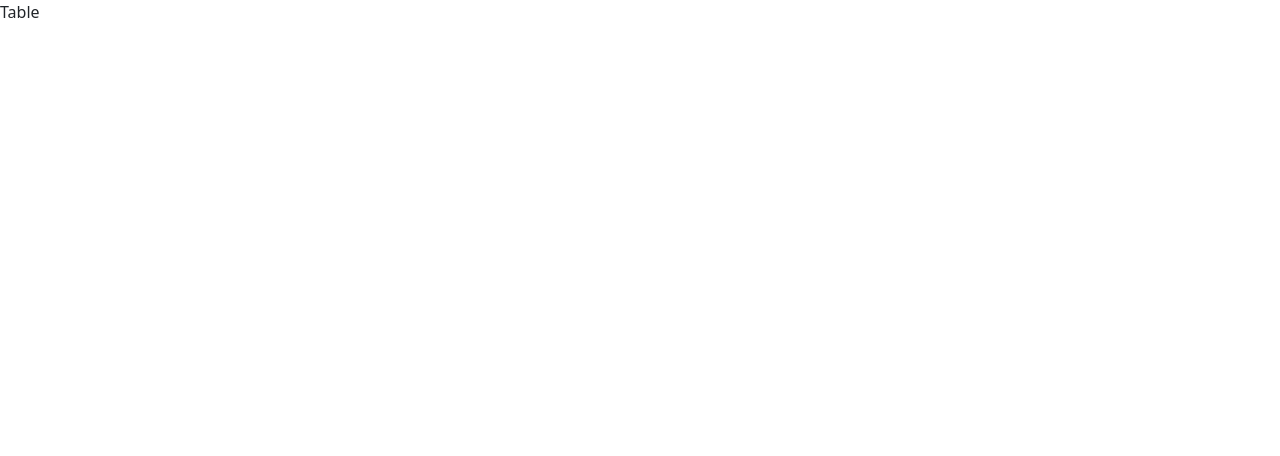
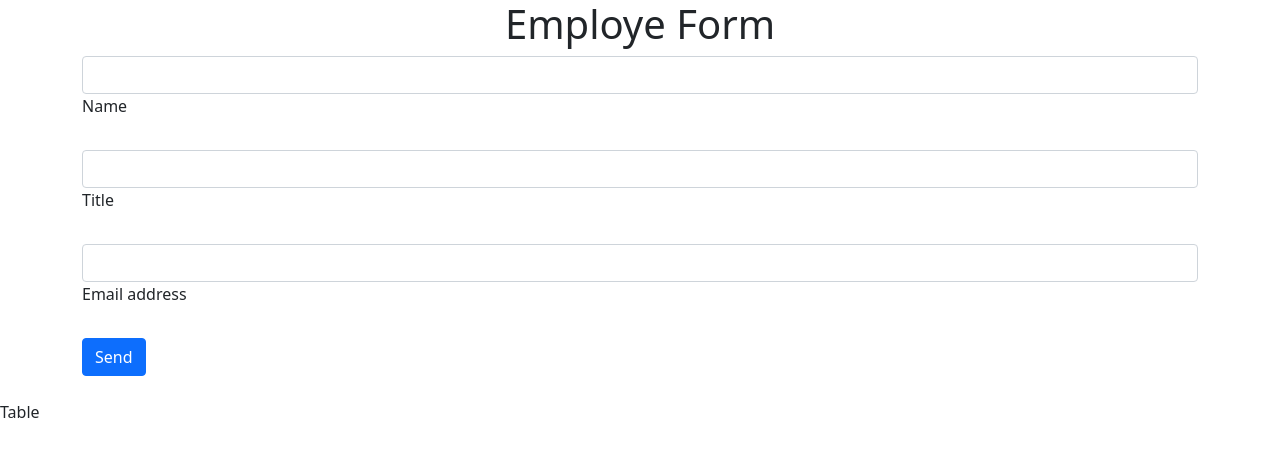
Before and after one commit to devumairazmat/employe-crud-react, a React (Create React App) app: page / in a window 1280 px wide. Shown: the top 456 px of the page. Built offline with nearby package versions, Linux system fonts and the light colour scheme.

Commit message:
form designed

```diff
--- a/src/components/form/Form.js
+++ b/src/components/form/Form.js
@@ -1,9 +1,68 @@
 import React from "react";
-
+import { useState } from "react";
+import { useDispatch } from "react-redux";
+import { add } from "../../store/slice/employeSlice";
+// import { nanoid } from "@reduxjs/toolkit";
 function Form() {
+  const dispatch = useDispatch();
+  const [name, setName] = useState();
+  const [title, setTitle] = useState();
+  const [mail, setMail] = useState();
+  function handleSubmit() {
+    dispatch(add({ name: name, title: title, mail: mail }));
+    console.log("added");
+  }
   return (
     <>
-      <div className="container"></div>
+      <h1 className="text-center">Employe Form</h1>
+      <div className="container">
+        <div>
+          <div className="form-outline mb-4">
+            <input
+              type="text"
+              id="form4Example1"
+              value={name}
+              className="form-control"
+              onChange={(e) => setName(e.target.value)}
+            />
+            <label className="form-label" for="form4Example1">
+              Name
+            </label>
+          </div>
+
+          <div className="form-outline mb-4">
+            <input
+              type="text"
+              id="form4Example3"
+              className="form-control"
+              value={title}
+              onChange={(e) => setTitle(e.target.value)}
+            />
+            <label className="form-label" for="form4Example3">
+              Title
+            </label>
+          </div>
+          <div className="form-outline mb-4">
+            <input
+              type="email"
+              id="form4Example2"
+              className="form-control"
+              value={mail}
+              onChange={(e) => setMail(e.target.value)}
+            />
+            <label className="form-label" for="form4Example2">
+              Email address
+            </label>
+          </div>
+
+          <button
+            className="btn btn-primary btn-block mb-4"
+            onClick={handleSubmit}
+          >
+            Send
+          </button>
+        </div>
+      </div>
     </>
   );
 }
--- a/src/store/slice/employeSlice.js
+++ b/src/store/slice/employeSlice.js
@@ -1,14 +1,17 @@
 import { createSlice } from "@reduxjs/toolkit";
 
 const employSlice = createSlice({
-  name: "employe",
+  name: "Employe",
   initialState: { value: [] },
   reducers: {
-    add: (state, action) => {},
+    add: (state, action) => {
+      state.value = [...state.value, action.payload];
+      console.log(state.value);
+    },
     remove: (state, action) => {},
     update: (state, action) => {},
   },
 });
 
 export const { add, remove, update } = employSlice.actions;
-export default employSlice;
+export default employSlice.reducer;
```
